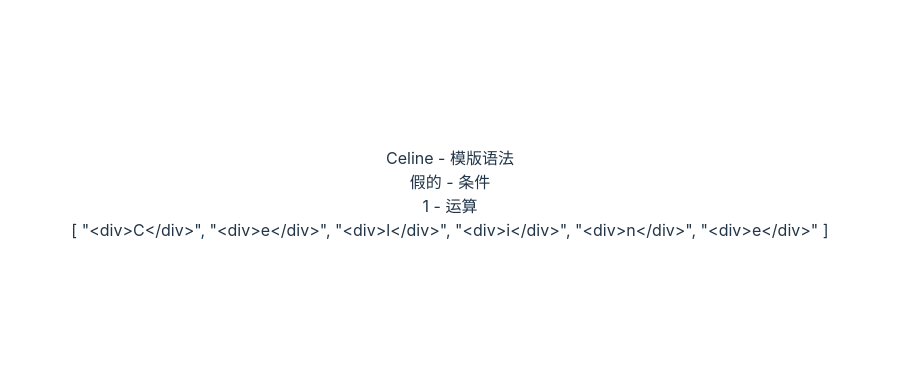
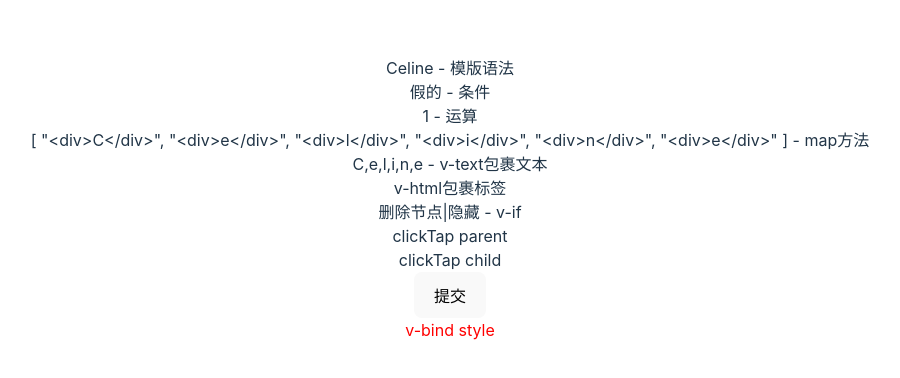
Before and after one commit to celinezhang1024/AllAboutVue, a Vue app in the folder Vue3/vite-project/: page / in a window 1280 px wide. Shown: the part 206-584 px from the top of the page, without its empty margins (190-1090 px from the left). Built offline with nearby package versions, Linux system fonts and the light colour scheme.

Commit message:
ts 基础

```diff
--- a/Vue3/vite-project/src/App.vue
+++ b/Vue3/vite-project/src/App.vue
@@ -1,17 +1,46 @@
+
+<template>
+  <div>{{message}} - 模版语法 </div>
+  <div>{{flag?"真的":"假的"}} - 条件</div>
+  <div>{{number+1}} - 运算</div>
+  <div>{{string.split(',').map(v => `<div>${v}</div>`)}} - map方法</div>
+  <div><span v-text="string"></span> - v-text包裹文本</div>
+  <div v-html="hl"></div>
+  <div v-if="!flag">删除节点|隐藏 - v-if</div>
+  <div v-else-if="flag === true">删除节点显示 - v-if</div>
+  <div v-show="flag">隐藏节点显示 - v-show</div>
+  <div v-on:click="clickTapP">clickTap parent
+    <div @click.stop="clickTapC">clickTap child</div>
+  </div>
+  <form action="/">
+    <!-- 提交不刷新.prevent -->
+    <button @click.prevent="clickTapC" type="submit">提交</button>
+  </form>
+  <div v-bind:style="style"> v-bind style</div>
+</template>
+
 <script setup lang="ts">
   import * as HelloWorldVue from './components/HelloWorld.vue';
   const message:string = 'Celine'
   const flag:boolean = false
   const number:number = 0;
   const string:string = 'C,e,l,i,n,e'
+  const hl:string = '<section>v-html包裹标签</section>'
+  const clickTapP = () => {
+    console.log('clickTap 父节点!')
+  }
+  const clickTapC = () =>{
+    console.log('clickTap 子节点!')
+  }
+  type Style = {
+    color:string,
+    height:string
+  }
+  const style:Style = {
+    color:'red',
+    height:'14px'
+  }
 </script>
-
-<template>
-  <div>{{message}} - 模版语法 </div>
-  <div>{{flag?"真的":"假的"}} - 条件</div>
-  <div>{{number+1}} - 运算</div>
-  <div>{{string.split(',').map(v => `<div>${v}</div>`)}}</div>
-</template>
 
 <style scoped>
 </style>
```
